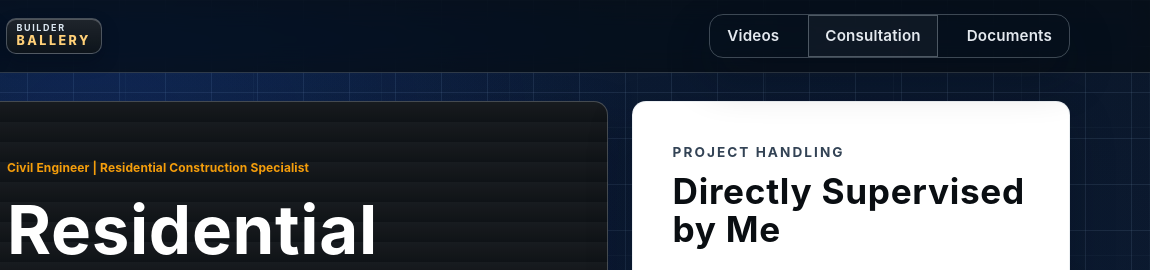
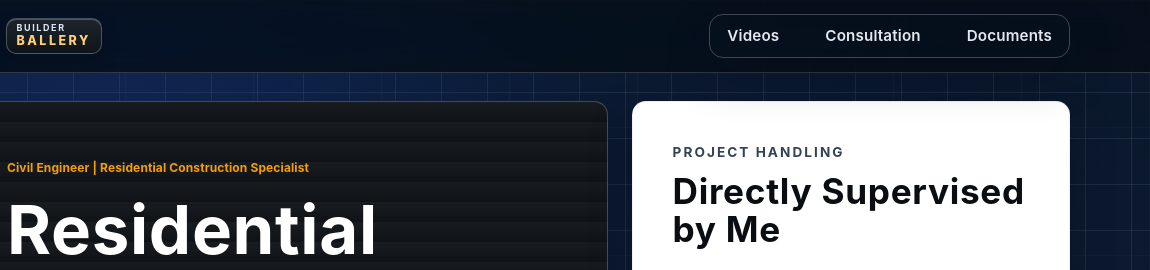
Before and after one commit to itsmk42/bb, a plain HTML site: page index.html in a window 1280 px wide. Shown: the top 270 px of the page, 130-1280 px from the left. Drawn offline with nearby package versions, Linux system fonts and the light colour scheme; no server answers.

Commit message:
Remove special header style from consultation nav link

```diff
--- a/index.html
+++ b/index.html
@@ -63,7 +63,7 @@
       </button>
       <nav id="primary-nav" class="site-nav" aria-label="Primary">
         <a href="#videos">Videos</a>
-        <a class="nav-cta" href="#consultation">Consultation</a>
+        <a href="#consultation">Consultation</a>
         <a href="#documents">Documents</a>
       </nav>
     </div>
```
